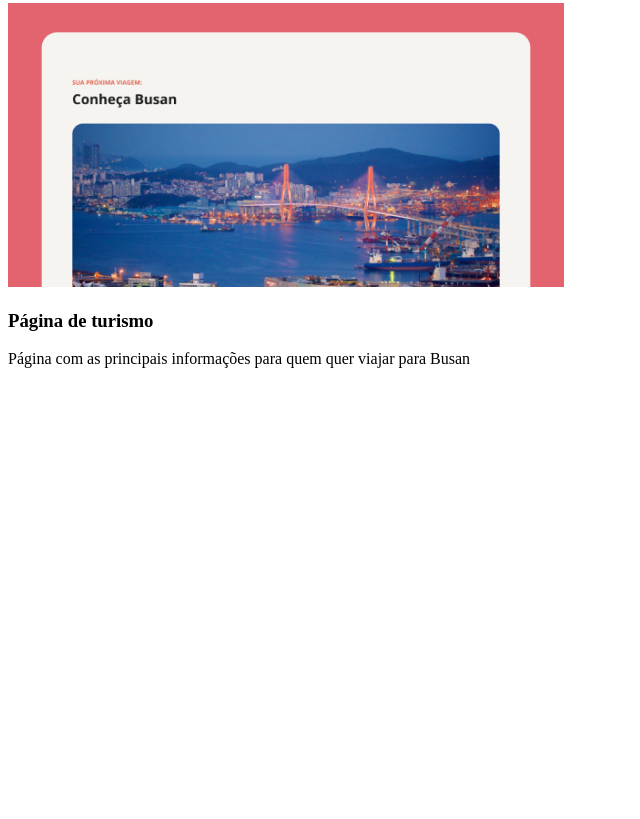
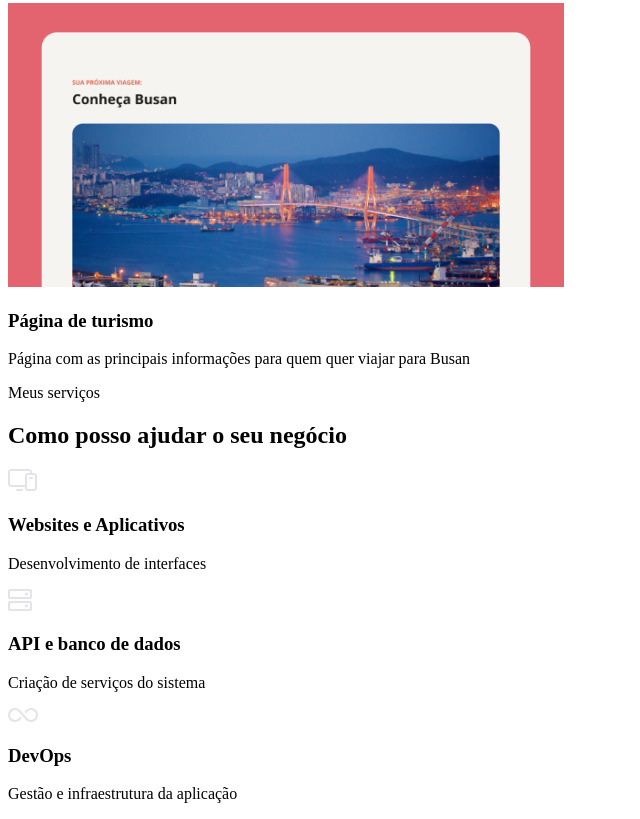
Before and after one commit to CarolRodrigues14/rocketseat-fullstack, a plain HTML site: page HTML-CSS/03-PortfolioDev/index.html in a window 1280 px wide. Shown: the part 3229-4048 px from the top of the page, without its empty margins (0-640 px from the left). Before the commit the page ends 3613 px from the top, so only its background shows below. Drawn offline with Linux system fonts and the light colour scheme.

Commit message:
feat: build services HTML structure

```diff
--- a/HTML-CSS/03-PortfolioDev/index.html
+++ b/HTML-CSS/03-PortfolioDev/index.html
@@ -106,6 +106,39 @@
 
       </div>
     </section>
+    <section id="services">
+      <header>
+        <p class="subtitle">Meus serviços</p>
+        <h2 class="title-md">Como posso ajudar o seu negócio</h2>
+      </header>
+      <div class="service-list">
+
+          <article class="service-card">
+            <img src="assets/icones/Vector-1.svg" alt="">
+            <div class="service-info">
+              <h3 class="title-sm">Websites e Aplicativos</h3>
+              <p class="text-sm">Desenvolvimento de interfaces</p>
+            </div>
+          </article>
+
+          <article class="service-card">
+            <img src="assets/icones/Vector-2.svg" alt="">
+             <div class="service-info">
+            <h3 class="title-sm">API e banco de dados</h3>
+            <p class="text-sm">Criação de serviços do sistema </p>
+          </div>
+          </article>
+
+          <article class="service-card">
+            <img src="assets/icones/Vector-3.svg" alt="">
+          <div class="service-info">
+            <h3 class="title-sm">DevOps</h3>
+            <p class="text-sm">Gestão e infraestrutura da aplicação </p>
+          </div>
+          </article>
+      </div>
+    </section>
+    <section id="contact"></section>
   </main>
 </body>
 </html>
```
